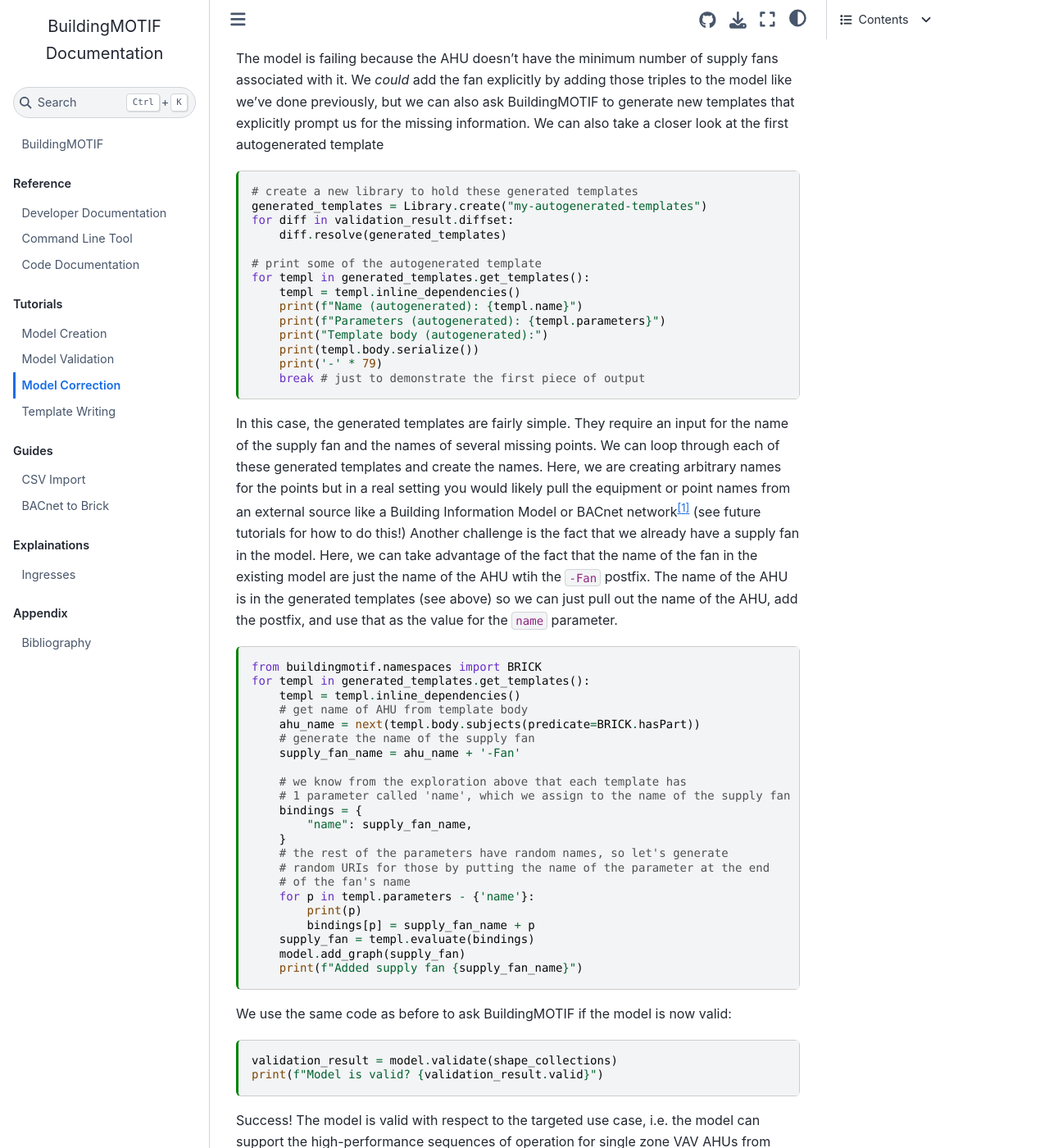
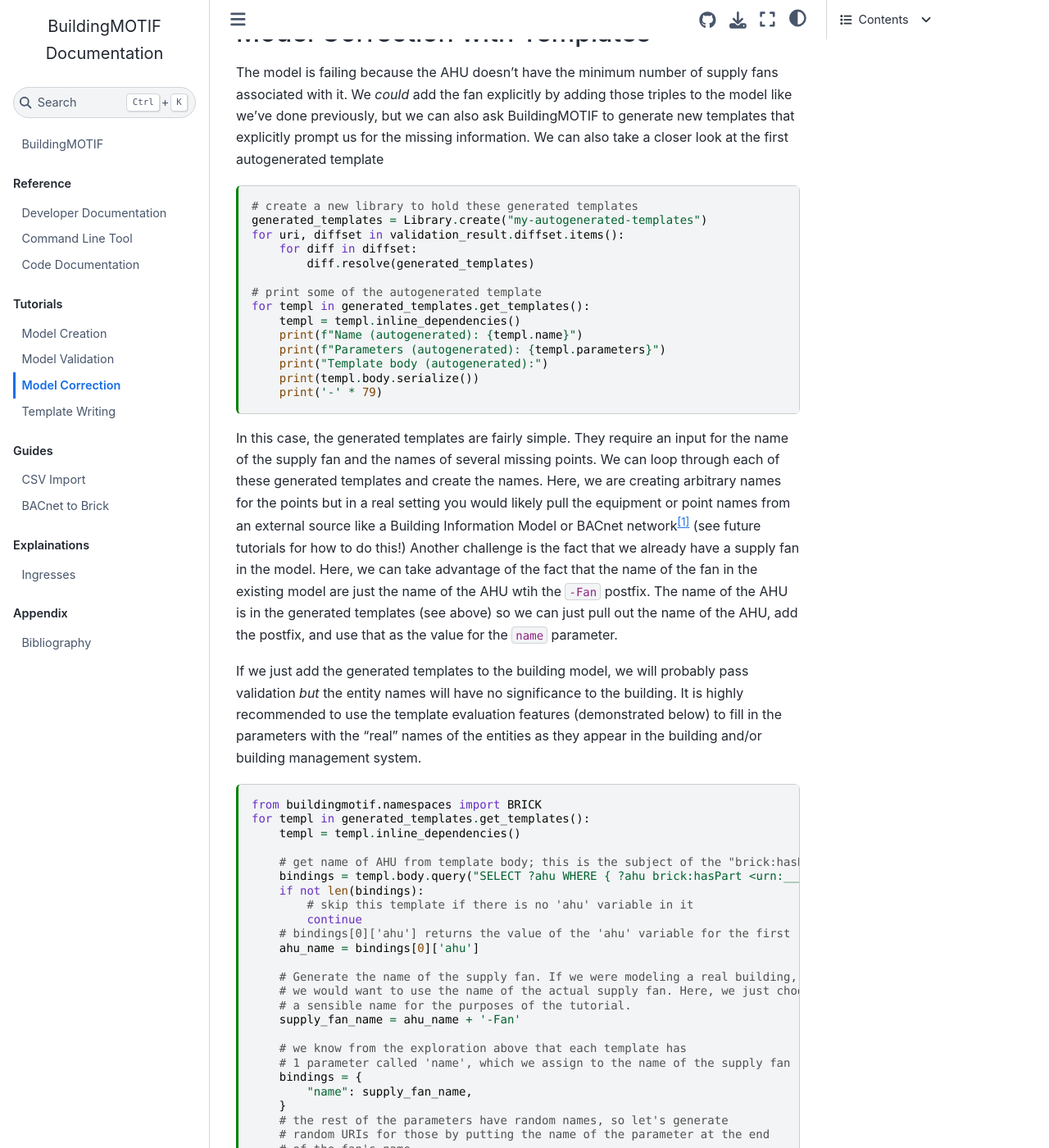
Before and after one commit to NREL/BuildingMOTIF, a Jupyter Book: the page built from docs/tutorials/model_correction.md, in a window 1280 px wide and 1400 px high, scrolled down 1337 px. Shown: the whole window at 82% size. Built offline with Jupyter Book 1.0.4 settings and Sphinx 7.4.7 and the Sphinx Book theme 1.1.4, drawn with Linux system fonts in a browser that asks for light colours; some of the changed text lies outside the part shown.

Commit message:
Updating docs (#279)
* fix developer docs for building docs

* fixing model correction doc page

* add comment for filling in params

* Update docs/tutorials/model_correction.md

Co-authored-by: Tobias Shapinsky <tobiasshapinsky@gmail.com>

* removing tutorial-specific comments

* clarify comment

* fixup usage of validation API

---------

Co-authored-by: Tobias Shapinsky <tobiasshapinsky@gmail.com>

````diff
--- a/docs/tutorials/model_correction.md
+++ b/docs/tutorials/model_correction.md
@@ -74,8 +74,9 @@ validation_result = model.validate(shape_collections)
 print(f"Model is valid? {validation_result.valid}")
 
 # print reasons
-for diff in validation_result.diffset:
-    print(f" - {diff.reason()}")
+for uri, diffset in validation_result.diffset.items():
+    for diff in diffset:
+        print(f" - {diff.reason()}")
 ```
 
 ## Model Correction with Templates
@@ -85,8 +86,9 @@ The model is failing because the AHU doesn't have the minimum number of supply f
 ```{code-cell}
 # create a new library to hold these generated templates
 generated_templates = Library.create("my-autogenerated-templates")
-for diff in validation_result.diffset:
-    diff.resolve(generated_templates)
+for uri, diffset in validation_result.diffset.items():
+    for diff in diffset:
+        diff.resolve(generated_templates)
 
 # print some of the autogenerated template
 for templ in generated_templates.get_templates():
@@ -96,10 +98,11 @@ for templ in generated_templates.get_templates():
     print("Template body (autogenerated):")
     print(templ.body.serialize())
     print('-' * 79)
-    break # just to demonstrate the first piece of output
 ```
 
 In this case, the generated templates are fairly simple. They require an input for the name of the supply fan and the names of several missing points. We can loop through each of these generated templates and create the names. Here, we are creating arbitrary names for the points but in a real setting you would likely pull the equipment or point names from an external source like a Building Information Model or BACnet network[^1] (see future tutorials for how to do this!) Another challenge is the fact that we already have a supply fan in the model. Here, we can take advantage of the fact that the name of the fan in the existing model are just the name of the AHU wtih the `-Fan` postfix. The name of the AHU is in the generated templates (see above) so we can just pull out the name of the AHU, add the postfix, and use that as the value for the `name` parameter.
+
+If we just add the generated templates to the building model, we will probably pass validation *but* the entity names will have no significance to the building. It is highly recommended to use the template evaluation features (demonstrated below) to fill in the parameters with the "real" names of the entities as they appear in the building and/or building management system.
 
 [^1]: https://bacnet.org/
 
@@ -107,9 +110,18 @@ In this case, the generated templates are fairly simple. They require an input f
 from buildingmotif.namespaces import BRICK
 for templ in generated_templates.get_templates():
     templ = templ.inline_dependencies()
-    # get name of AHU from template body
-    ahu_name = next(templ.body.subjects(predicate=BRICK.hasPart))
-    # generate the name of the supply fan
+
+    # get name of AHU from template body; this is the subject of the "brick:hasPart P:name" triple
+    bindings = templ.body.query("SELECT ?ahu WHERE { ?ahu brick:hasPart <urn:___param___#name> }").bindings
+    if not len(bindings):
+        # skip this template if there is no 'ahu' variable in it
+        continue
+    # bindings[0]['ahu'] returns the value of the 'ahu' variable for the first row of the results
+    ahu_name = bindings[0]['ahu']
+
+    # Generate the name of the supply fan. If we were modeling a real building,
+    # we would want to use the name of the actual supply fan. Here, we just choose
+    # a sensible name for the purposes of the tutorial.
     supply_fan_name = ahu_name + '-Fan'
 
     # we know from the exploration above that each template has
````
Also changed, not shown: other parts of docs/tutorials/model_correction.md (+1 -1 lines), docs/reference/developer_documentation.md (+1 -2 lines), 1 other file.
